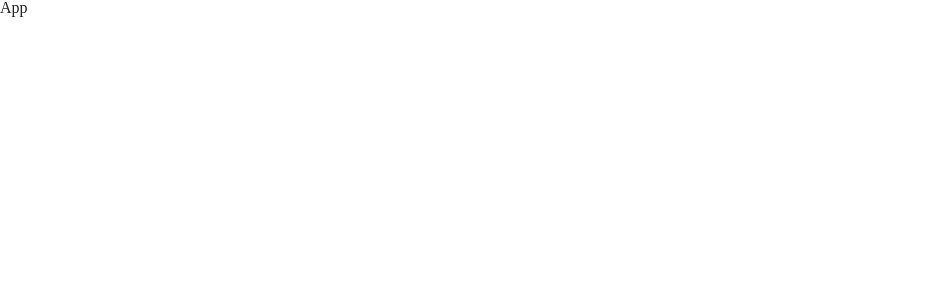
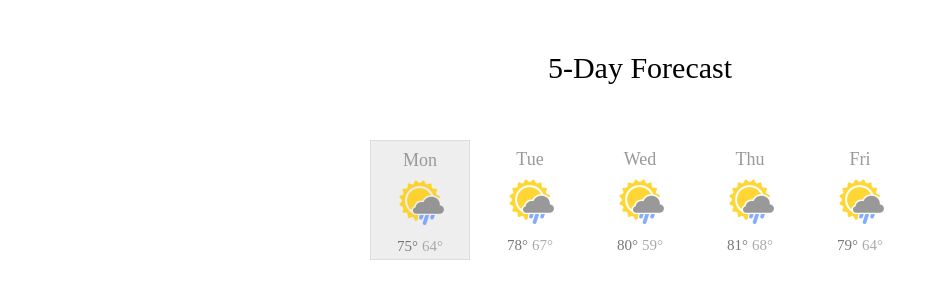
Before and after one commit to thanhtrungit25/react-weather-app, a React (Create React App) app: page / in a window 1280 px wide. Shown: the top 300 px of the page, without its empty margins (0-947 px from the left). Built offline with nearby package versions, Linux system fonts and the light colour scheme.

Commit message:
First structure App

```diff
--- a/src/components/App.js
+++ b/src/components/App.js
@@ -1,11 +1,32 @@
 import React, { Component } from "react";
+import "../styles/default-styles.css";
 import "../styles/App.css";
+import weatherData from "../data/weatherData";
+import WeatherCard from "./WeatherCard";
 
 class App extends Component {
+  state = {
+    weather: {}
+  };
+
+  componentDidMount() {
+    this.setState({ weather: weatherData });
+  }
+
   render() {
     return (
       <div className="App">
-        <p>App</p>
+        <h1 className="title">5-Day Forecast</h1>
+        <section className="weather-cards">
+          {Object.keys(this.state.weather).map(key => (
+            <WeatherCard
+              key={key}
+              id={key}
+              data={this.state.weather[key]}
+              className="weather-card"
+            />
+          ))}
+        </section>
       </div>
     );
   }
--- /dev/null
+++ b/src/components/WeatherCard.js
@@ -0,0 +1,21 @@
+import React, { Component } from "react";
+import "../styles/WeatherCard.css";
+import icon from "../assets/weather-icon.png";
+
+class WeatherCard extends Component {
+  render() {
+    const { day, high, low } = this.props.data;
+    return (
+      <div className="weather-card">
+        <p className="weather-card__day">{day}</p>
+        <img src={icon} alt="weather icon" className="weather-card__icon" />
+        <section className="weather-card__temp">
+          <p className="weather-card__temp-high">{high}&deg;</p>
+          <p className="weather-card__temp-low">{low}&deg;</p>
+        </section>
+      </div>
+    );
+  }
+}
+
+export default WeatherCard;
--- /dev/null
+++ b/src/data/weatherData.js
@@ -0,0 +1,33 @@
+const weatherData = {
+  day1: {
+    day: "Mon",
+    icon: "../assets/weather-icon.png",
+    high: 75,
+    low: 64
+  },
+  day2: {
+    day: "Tue",
+    icon: "../assets/weather-icon.png",
+    high: 78,
+    low: 67
+  },
+  day3: {
+    day: "Wed",
+    icon: "../assets/weather-icon.png",
+    high: 80,
+    low: 59
+  },
+  day4: {
+    day: "Thu",
+    icon: "../assets/weather-icon.png",
+    high: 81,
+    low: 68
+  },
+  day5: {
+    day: "Fri",
+    icon: "../assets/weather-icon.png",
+    high: 79,
+    low: 64
+  }
+};
+export default weatherData;
--- a/src/styles/App.css
+++ b/src/styles/App.css
@@ -0,0 +1,22 @@
+.title {
+  font-size: 3rem;
+  text-align: center;
+  margin: 5rem;
+  line-height: 3.5rem;
+}
+
+.weather-cards {
+  display: flex;
+  justify-content: center;
+  flex-wrap: wrap;
+  margin: 0 4rem;
+}
+
+.weather-card {
+  margin: 0.5rem;
+}
+
+.weather-card:first-child {
+  border: 1px solid #ddd;
+  background: #eee;
+}
--- /dev/null
+++ b/src/styles/WeatherCard.css
@@ -0,0 +1,42 @@
+:root {
+  --day-color: #999;
+  --high-color: #777;
+  --low-color: #aaa;
+}
+
+/* WEATHER CARD COMPONENT */
+.weather-card {
+  display: flex;
+  flex-direction: column;
+  align-items: center;
+  width: 10rem;
+  padding: 1rem 0 0.5rem 0;
+}
+
+.weather-card__day {
+  font-size: 1.8rem;
+  color: var(--day-color);
+}
+
+.weather-card__icon {
+  height: 6rem;
+  width: 6rem;
+  margin: 0.5rem 0;
+  opacity: 0.8;
+}
+
+.weather-card__temp {
+  display: flex;
+}
+
+.weather-card__temp-high {
+  font-size: 1.5rem;
+  color: var(--high-color);
+  margin-right: 0.2rem;
+}
+
+.weather-card__temp-low {
+  font-size: 1.5rem;
+  color: var(--low-color);
+  margin-left: 0.2rem;
+}
--- /dev/null
+++ b/src/styles/default-styles.css
@@ -0,0 +1,13 @@
+html {
+  box-sizing: border-box;
+  font-size: 10px;
+}
+
+*,
+*:before,
+*:after {
+  box-sizing: inherit;
+}
+p {
+  font-size: 1.6rem;
+}
--- /dev/null
+++ b/src/styles/index.css
@@ -0,0 +1,128 @@
+/* http://meyerweb.com/eric/tools/css/reset/
+   v2.0 | 20110126
+   License: none (public domain)
+*/
+html,
+body,
+div,
+span,
+applet,
+object,
+iframe,
+h1,
+h2,
+h3,
+h4,
+h5,
+h6,
+p,
+blockquote,
+pre,
+a,
+abbr,
+acronym,
+address,
+big,
+cite,
+code,
+del,
+dfn,
+em,
+img,
+ins,
+kbd,
+q,
+s,
+samp,
+small,
+strike,
+strong,
+sub,
+sup,
+tt,
+var,
+b,
+u,
+i,
+center,
+dl,
+dt,
+dd,
+ol,
+ul,
+li,
+fieldset,
+form,
+label,
+legend,
+table,
+caption,
+tbody,
+tfoot,
+thead,
+tr,
+th,
+td,
+article,
+aside,
+canvas,
+details,
+embed,
+figure,
+figcaption,
+footer,
+header,
+hgroup,
+menu,
+nav,
+output,
+ruby,
+section,
+summary,
+time,
+mark,
+audio,
+video {
+  margin: 0;
+  padding: 0;
+  border: 0;
+  font-size: 100%;
+  font: inherit;
+  vertical-align: baseline;
+}
+/* HTML5 display-role reset for older browsers */
+article,
+aside,
+details,
+figcaption,
+figure,
+footer,
+header,
+hgroup,
+menu,
+nav,
+section {
+  display: block;
+}
+body {
+  line-height: 1;
+}
+ol,
+ul {
+  list-style: none;
+}
+blockquote,
+q {
+  quotes: none;
+}
+blockquote:before,
+blockquote:after,
+q:before,
+q:after {
+  content: "";
+  content: none;
+}
+table {
+  border-collapse: collapse;
+  border-spacing: 0;
+}
```
Also changed, not shown: src/index.js (+3 -4 lines), src/assets/weather-icon.png (added), 1 other file (tests, documents, lock files or other folders).
